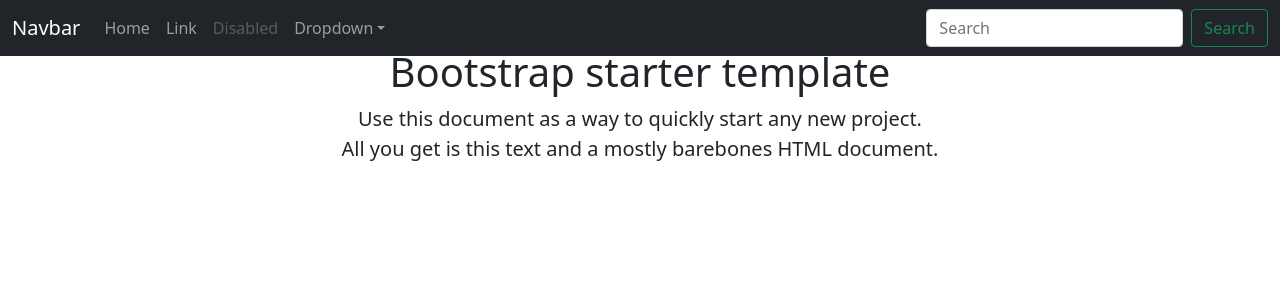
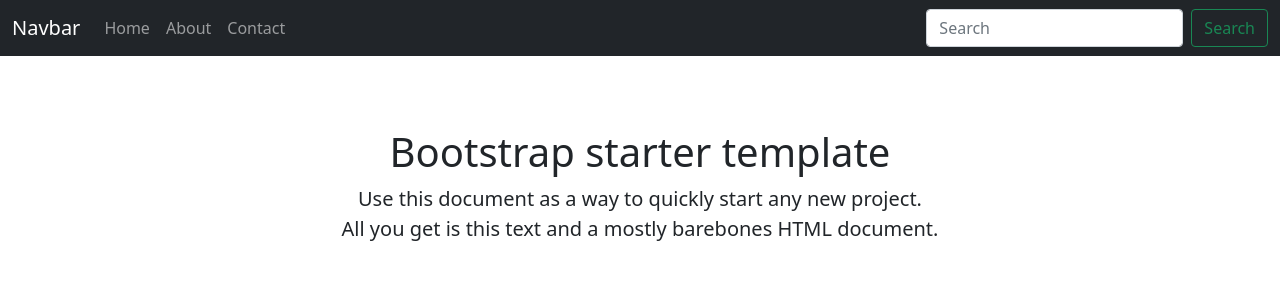
Before and after one commit to thinknetica-django-lab-01/Buyankin, a Django app: page / in a window 1280 px wide. Shown: the top 307 px of the page. Run offline with Django 3.2, Linux system fonts and the light colour scheme; some libraries are stand-ins or nearby versions.

Commit message:
ready v2 base.html

```diff
--- a/main/templates/base.html
+++ b/main/templates/base.html
@@ -5,6 +5,9 @@
     <meta name="viewport" content="width=device-width, initial-scale=1">
     <link href="https://cdn.jsdelivr.net/npm/bootstrap@5.0.0-beta1/dist/css/bootstrap.min.css" rel="stylesheet" integrity="sha384-giJF6kkoqNQ00vy+HMDP7azOuL0xtbfIcaT9wjKHr8RbDVddVHyTfAAsrekwKmP1" crossorigin="anonymous">
      <style>
+      body {
+        padding-top: 5rem;
+      }
       .bd-placeholder-img {
         font-size: 1.125rem;
         text-anchor: middle;
@@ -36,18 +39,10 @@
           <a class="nav-link" aria-current="page" href="#">Home</a>
         </li>
         <li class="nav-item">
-          <a class="nav-link" href="#">Link</a>
+          <a class="nav-link" aria-current="page" href="#">About</a>
         </li>
         <li class="nav-item">
-          <a class="nav-link disabled" href="#" tabindex="-1" aria-disabled="true">Disabled</a>
-        </li>
-        <li class="nav-item dropdown">
-          <a class="nav-link dropdown-toggle" href="#" id="dropdown01" data-bs-toggle="dropdown" aria-expanded="false">Dropdown</a>
-          <ul class="dropdown-menu" aria-labelledby="dropdown01">
-            <li><a class="dropdown-item" href="#">Action</a></li>
-            <li><a class="dropdown-item" href="#">Another action</a></li>
-            <li><a class="dropdown-item" href="#">Something else here</a></li>
-          </ul>
+          <a class="nav-link" aria-current="page" href="#">Contact</a>
         </li>
       </ul>
       <form class="d-flex">
```
